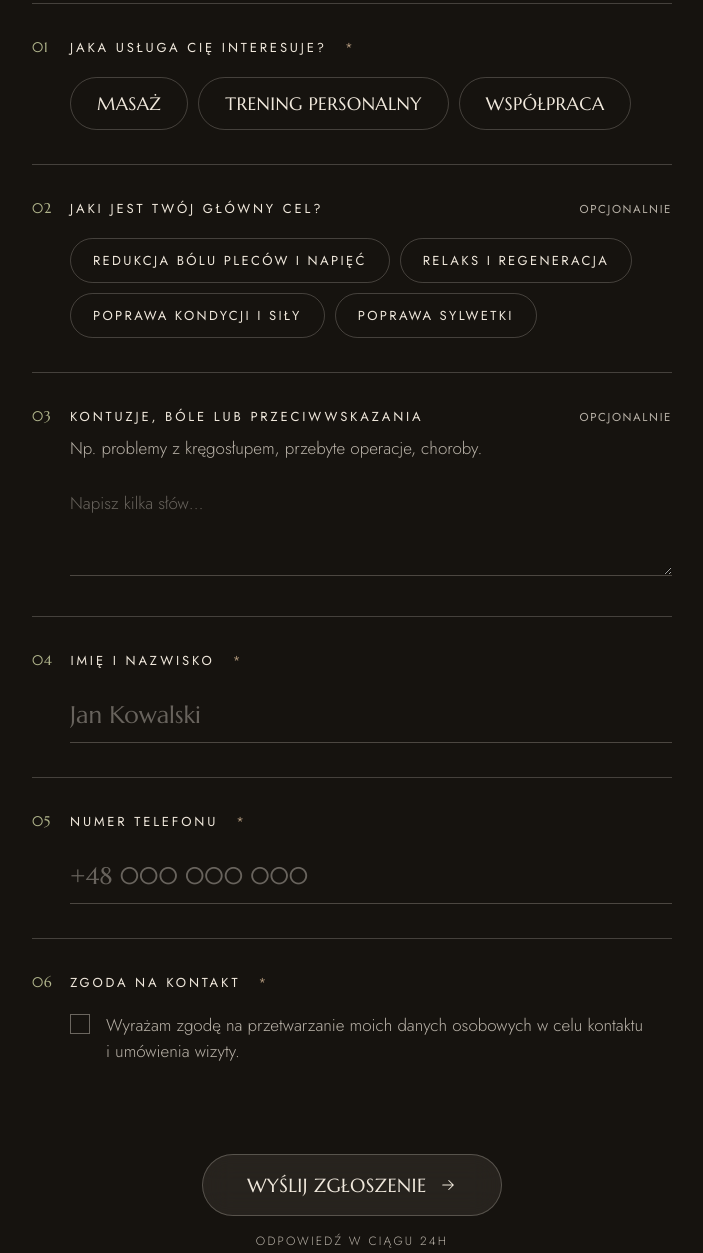
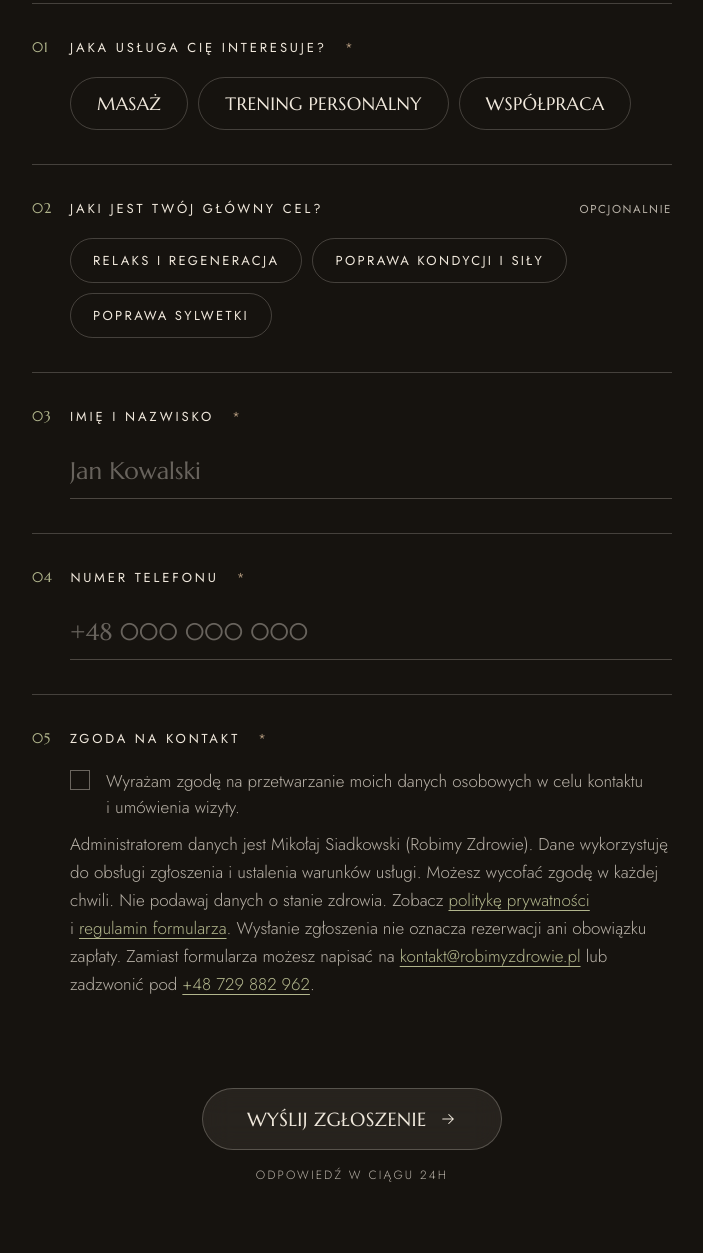
Before and after one commit to miko48/robimyzdrowie, a plain HTML site: page index.html in a window 1280 px wide. Shown: the part 4789-6042 px from the top of the page, without its empty margins (288-991 px from the left). Drawn offline with Linux system fonts and the light colour scheme; a web font is replaced by a local one.

Commit message:
Remove health questions and add privacy and form terms links

```diff
--- a/index.html
+++ b/index.html
@@ -373,6 +373,11 @@
     .about-stat:last-child{grid-column:1/-1;border-left:0;border-top:1px solid var(--hair)}
   }
   @media(max-height:540px) and (max-width:760px){.menu{justify-content:flex-start;padding-top:calc(var(--nav) + 20px);padding-bottom:20px;overflow-y:auto}.menu .m-cta{margin-top:22px}}
+  /* Informacja prawna przy formularzu i w stopce */
+  .privacy-info{line-height:1.65;overflow-wrap:anywhere}
+  .privacy-info a,.footer-legal a{color:var(--olive);text-decoration:underline;text-underline-offset:4px}
+  .privacy-info a:hover,.footer-legal a:hover{color:var(--cream)}
+  .footer-legal{display:flex;flex-wrap:wrap;justify-content:center;gap:12px 24px;margin:0 auto 22px;letter-spacing:.08em}
 </style>
 </head>
 <body>
@@ -551,41 +556,35 @@
     <div class="q rv">
       <div class="lab"><span class="n">02</span>Jaki jest Twój główny cel? <span class="o">Opcjonalnie</span></div>
       <div class="field opts">
-        <label class="opt"><input type="radio" name="entry.1326088561" value="Redukcja bólu pleców i napięć"><span>Redukcja bólu pleców i&nbsp;napięć</span></label>
         <label class="opt"><input type="radio" name="entry.1326088561" value="Relaks i regeneracja"><span>Relaks i&nbsp;regeneracja</span></label>
         <label class="opt"><input type="radio" name="entry.1326088561" value="Poprawa kondycji i siły"><span>Poprawa kondycji i&nbsp;siły</span></label>
         <label class="opt"><input type="radio" name="entry.1326088561" value="Poprawa sylwetki"><span>Poprawa sylwetki</span></label>
       </div>
     </div>
 
-    <div class="q rv">
-      <div class="lab"><span class="n">03</span>Kontuzje, bóle lub przeciwwskazania <span class="o">Opcjonalnie</span></div>
-      <p class="hint">Np. problemy z&nbsp;kręgosłupem, przebyte operacje, choroby.</p>
-      <div class="field uline"><textarea name="entry.1065046570" placeholder="Napisz kilka słów…"></textarea></div>
-    </div>
-
     <div class="q rv" data-req="text">
-      <div class="lab"><span class="n">04</span>Imię i&nbsp;nazwisko <span class="r">*</span></div>
+      <div class="lab"><span class="n">03</span>Imię i&nbsp;nazwisko <span class="r">*</span></div>
       <div class="field uline"><input type="text" name="entry.2005620554" autocomplete="name" placeholder="Jan Kowalski"></div>
       <div class="err field" style="margin-top:12px">Podaj imię i&nbsp;nazwisko</div>
     </div>
 
     <div class="q rv" data-req="phone">
-      <div class="lab"><span class="n">05</span>Numer telefonu <span class="r">*</span></div>
+      <div class="lab"><span class="n">04</span>Numer telefonu <span class="r">*</span></div>
       <div class="field uline"><input type="tel" name="entry.1045781291" autocomplete="tel" inputmode="tel" placeholder="+48 000 000 000"></div>
       <div class="err field" style="margin-top:12px">Podaj poprawny numer</div>
     </div>
 
     <div class="q rv" data-req="check">
-      <div class="lab"><span class="n">06</span>Zgoda na kontakt <span class="r">*</span></div>
+      <div class="lab"><span class="n">05</span>Zgoda na kontakt <span class="r">*</span></div>
       <div class="field">
         <label class="consent">
           <input type="checkbox" name="entry.1166974658" value="Wyrażam zgodę na przetwarzanie moich danych osobowych w celu kontaktu i umówienia wizyty.">
           <span class="box"><svg width="12" height="12" viewBox="0 0 24 24" fill="none" stroke="#16130f" stroke-width="3" stroke-linecap="round" stroke-linejoin="round"><path d="M5 12.5l4.5 4.5L19 7.5"/></svg></span>
           <span>Wyrażam zgodę na przetwarzanie moich danych osobowych w&nbsp;celu kontaktu i&nbsp;umówienia wizyty.</span>
         </label>
-        <div class="err">Zgoda jest wymagana</div>
+        <div class="err">Zaznacz zgodę lub skontaktuj się ze mną telefonicznie albo mailowo.</div>
       </div>
+      <p class="hint privacy-info">Administratorem danych jest Mikołaj Siadkowski (Robimy Zdrowie). Dane wykorzystuję do obsługi zgłoszenia i&nbsp;ustalenia warunków usługi. Możesz wycofać zgodę w&nbsp;każdej chwili. Nie podawaj danych o&nbsp;stanie zdrowia. Zobacz <a href="prywatnosc.html#prywatnosc">politykę prywatności</a> i&nbsp;<a href="prywatnosc.html#regulamin">regulamin formularza</a>. Wysłanie zgłoszenia nie oznacza rezerwacji ani obowiązku zapłaty. Zamiast formularza możesz napisać na <a href="mailto:kontakt@robimyzdrowie.pl">kontakt@robimyzdrowie.pl</a> lub zadzwonić pod <a href="tel:+48729882962">+48 729 882 962</a>.</p>
     </div>
 
     <div class="send rv">
@@ -612,6 +611,7 @@
     <a href="https://www.facebook.com/RobimyZdrowie" target="_blank" rel="noopener noreferrer"><svg viewBox="0 0 24 24" width="17" height="17" fill="currentColor" aria-hidden="true" focusable="false"><path d="M14 21v-8h2.7l.4-3.1H14V8c0-.9.3-1.5 1.6-1.5h1.7V3.7a22 22 0 0 0-2.5-.2c-2.5 0-4.3 1.5-4.3 4.4v2H8V13h2.5v8z"/></svg>Facebook</a>
     <a href="tel:+48729882962">+48 729 882 962</a>
   </div>
+  <div class="footer-legal"><a href="prywatnosc.html#prywatnosc">Polityka prywatności</a><a href="prywatnosc.html#regulamin">Regulamin formularza</a><a href="mailto:kontakt@robimyzdrowie.pl">kontakt@robimyzdrowie.pl</a></div>
   <div>© <span id="y"></span> · Robimy Zdrowie · Masaż, trening, regeneracja</div>
 </footer>
 
```
